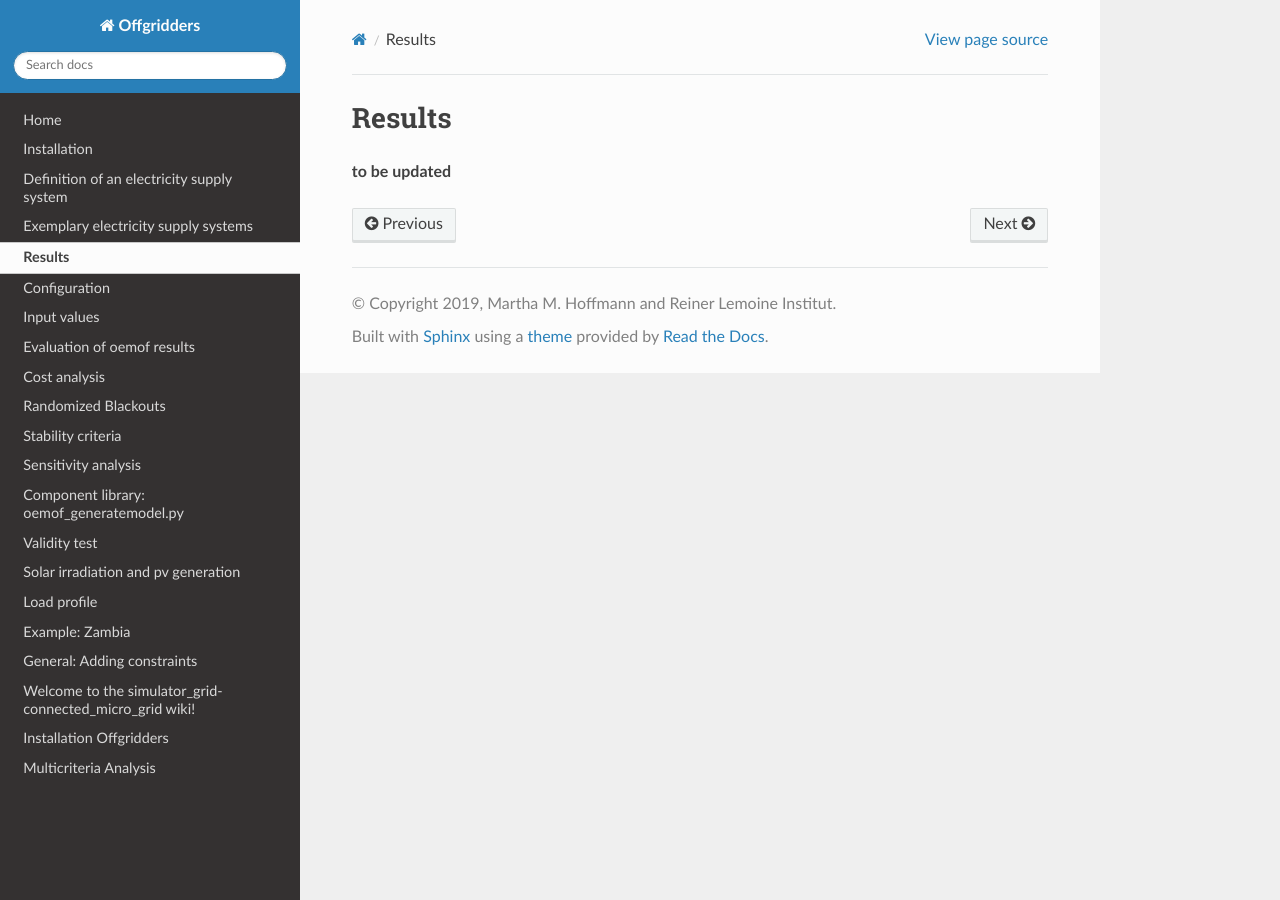
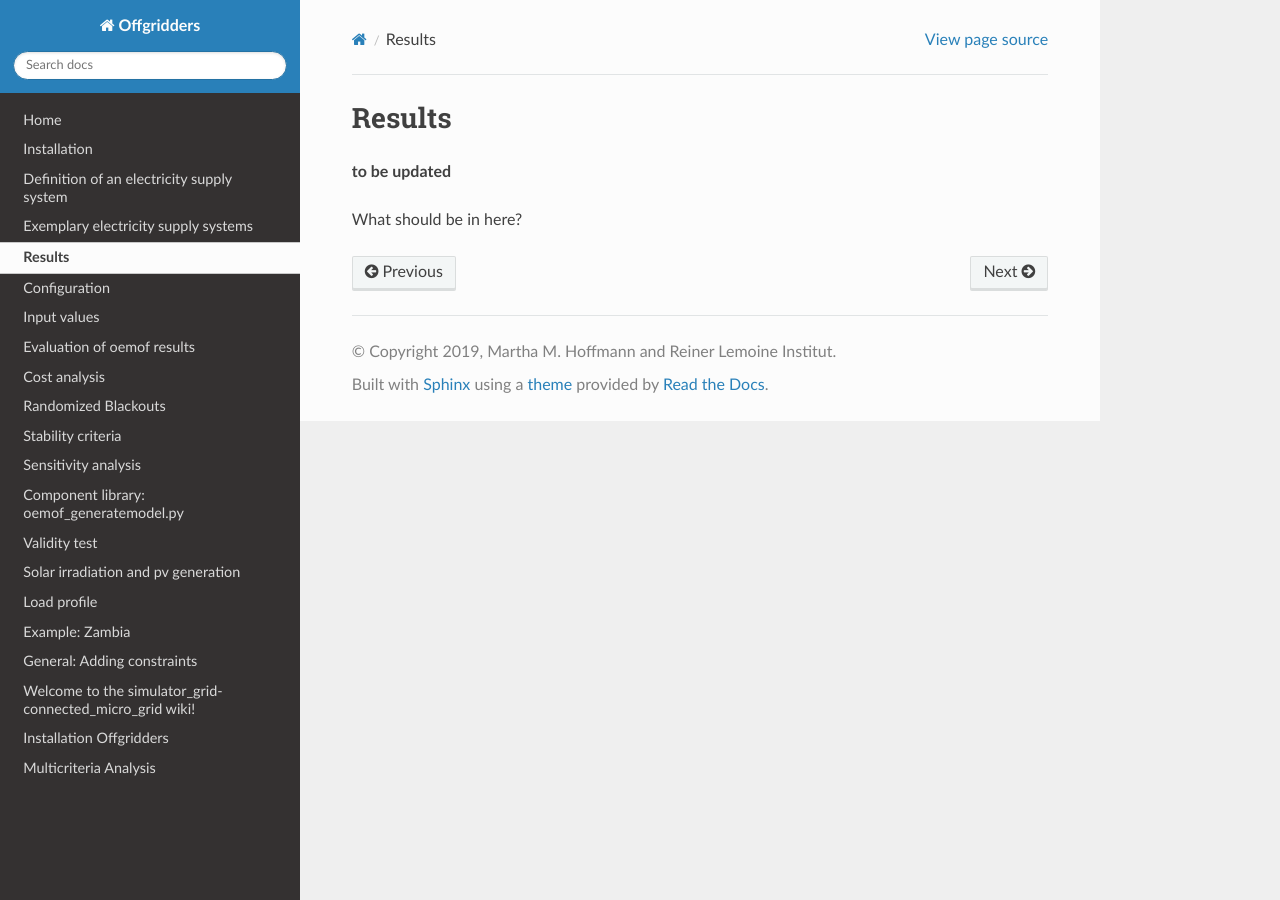
Before and after one commit to rl-institut/offgridders, a Sphinx documentation site: the page built from docs/Results.rst, in a window 1280 px wide. Built offline with Sphinx 7.4.7 and the Read the Docs theme 2.0.0, drawn with Linux system fonts in a browser that asks for light colours.

Commit message:
Small content changes to Results

```diff
--- a/docs/Results.rst
+++ b/docs/Results.rst
@@ -2,3 +2,5 @@
 Results
 ========================
 **to be updated**
+
+What should be in here?
```
